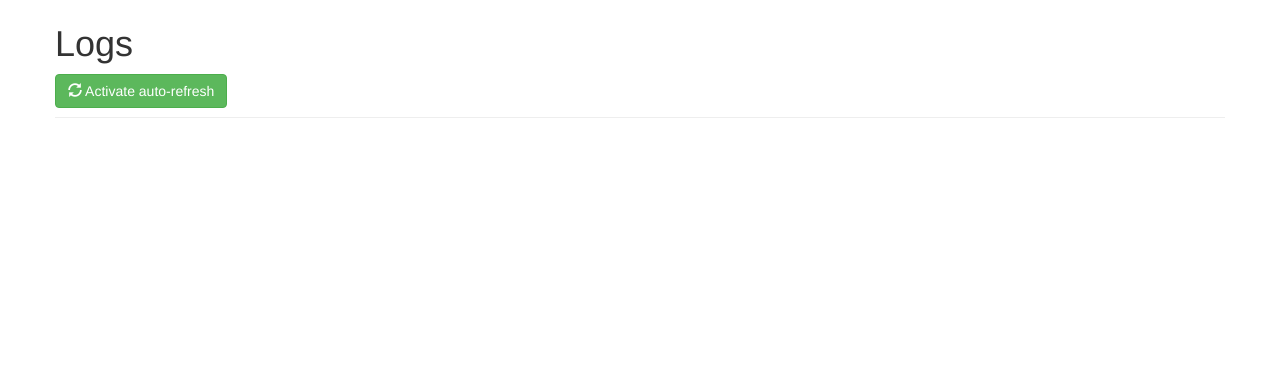
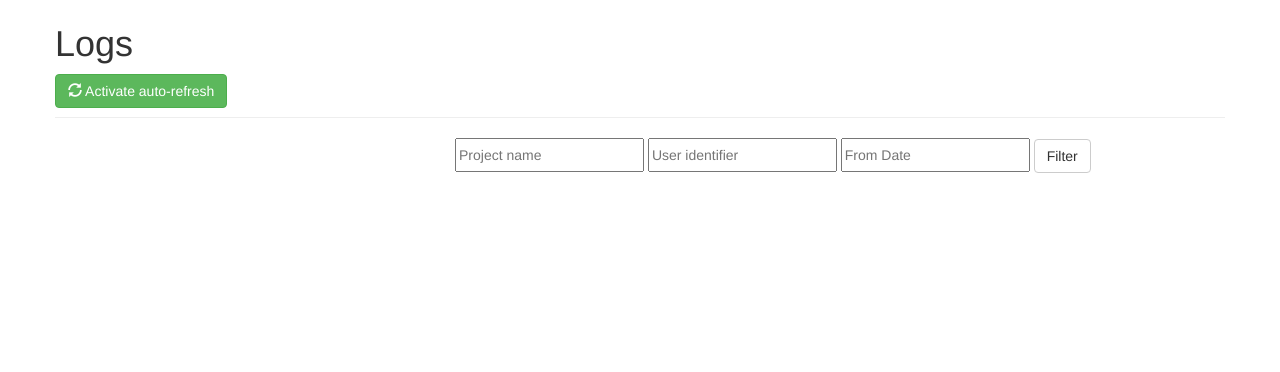
Before and after one commit to fedora-infra/anitya, a Python web app: template anitya/templates/logs.html in a window 1280 px wide. Shown: the part 51-423 px from the top of the page. Run offline with Jinja, Linux system fonts and the light colour scheme; the template is opened without the code that fills it, so the values that code supplies are empty; some libraries are stand-ins or nearby versions.

Commit message:
Display the fields to filter the log in the log page

```diff
--- a/anitya/templates/logs.html
+++ b/anitya/templates/logs.html
@@ -30,7 +30,7 @@
 </div>
 
 <div class="row show-grid">
-  <div class="col-sm-6">
+  <div class="col-sm-4">
     {% if total_page > 1 %}
     <ul class="pagination pagination-sm">
         <li>
@@ -61,6 +61,24 @@
     </ul>
     {% endif %}
   </div>
+
+  <div class="col-sm-8">
+    <form action="{{url_for('browse_logs') }}"
+          role="form" action="GET">
+      <div class="form-group">
+        <input type="text" name="project" placeholder="Project name"
+            class="SearchBox" value="{{ project }}"/>
+        <input type="text" name="user" placeholder="User identifier"
+            class="SearchBox" value="{{ user }}"/>
+        <input type="text" name="from_date" id="from_date" placeholder="From Date"
+            class="SearchBox" value="{{ from_date }}"/>
+        <button type="submit" class="btn btn-default">
+          Filter
+        </button>
+      </div>
+    </form>
+  </div>
+
 </div>
 
 
```
